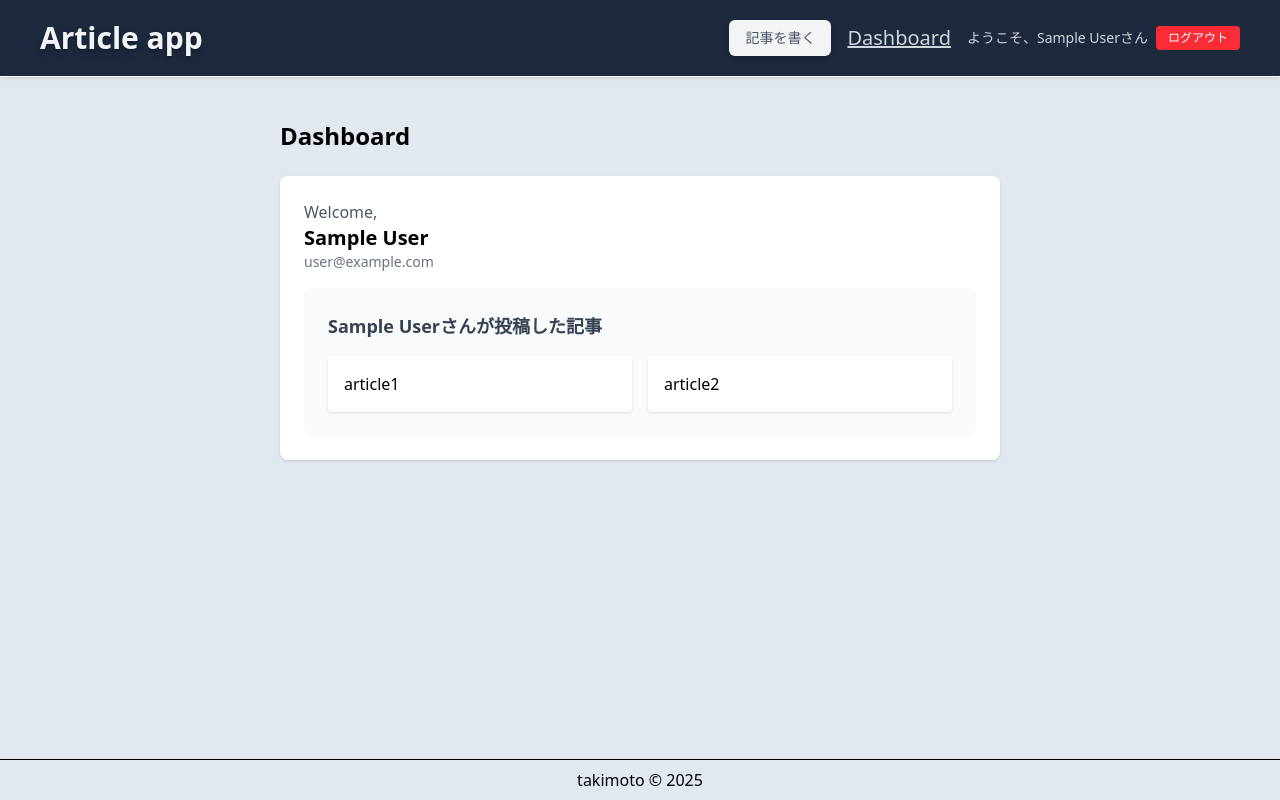
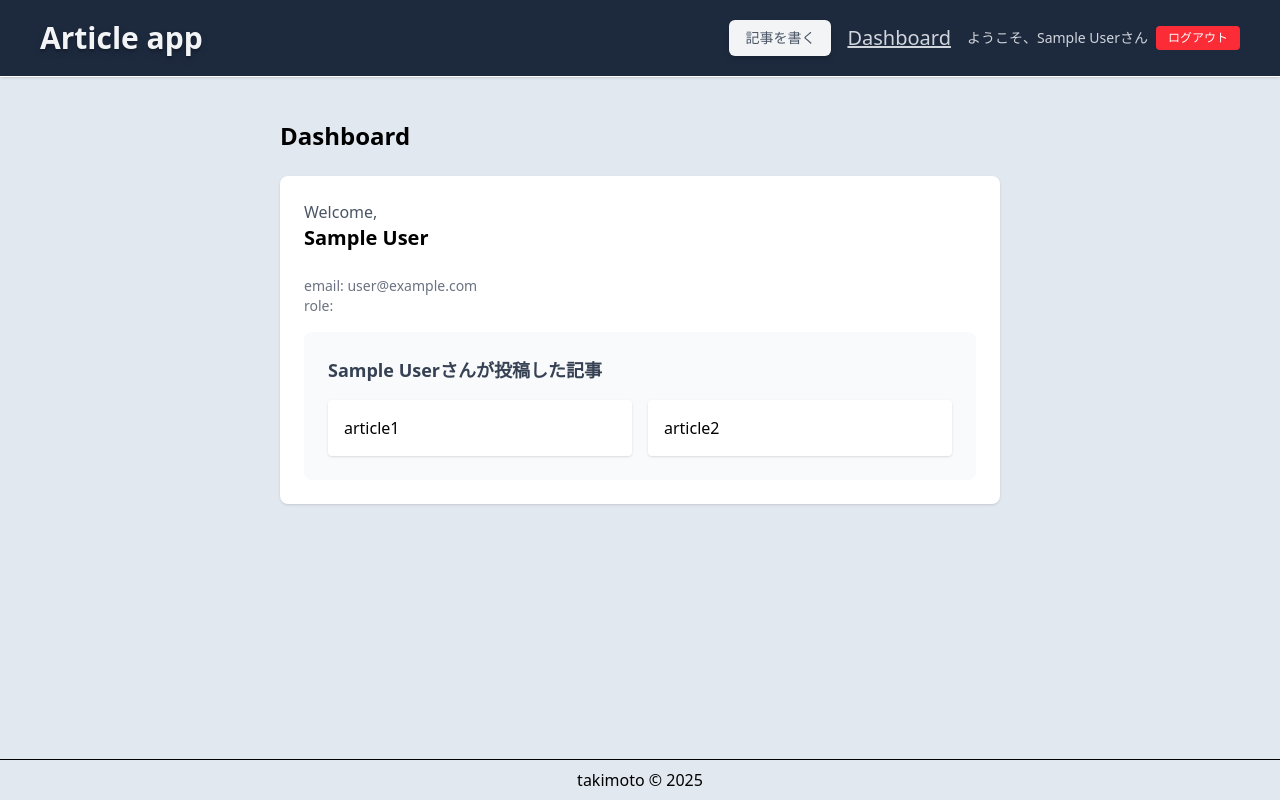
Before and after one commit to toki-sumo/PostNest, a Next.js app: page /dashboard in a window 1280 px wide. Built offline with nearby package versions, Linux system fonts and the light colour scheme; no server answers; sample sign-in values are in the browser's storage.

Commit message:
a little

```diff
--- a/src/app/dashboard/page.tsx
+++ b/src/app/dashboard/page.tsx
@@ -32,8 +32,9 @@ const DashboardPage = () => {
                 {/* ユーザー情報 */}
                 <div>
                     <p className="text-gray-600">Welcome,</p>
-                    <p className="text-xl font-semibold">{session?.user?.name || 'User'}</p>
-                    <p className="text-sm text-gray-500">{session?.user?.email}</p>
+                    <p className="text-xl font-semibold">{session?.user?.name || 'User'}</p><br />
+                    <p className="text-sm text-gray-500">email: {session?.user?.email}</p>
+                    <p className="text-sm text-gray-500">role: {session?.user?.role}</p>
                 </div>
 
                 {/* 投稿記事セクション */}
--- a/src/app/signin/page.tsx
+++ b/src/app/signin/page.tsx
@@ -57,14 +57,8 @@ export default function SignInPage() {
       <h1 className="text-xl font-bold mb-4">ログイン</h1>
 
       <div className="flex flex-col space-y-3 mb-6">
-        {/* Button variant="danger" onClick={() => signIn("google", { callbackUrl: "/dashboard" })}>
-          Googleでログイン
-        </Button> */}
         <OAuthButton provider="google" />
         <OAuthButton provider="github" />
-        {/* <Button variant="secondary" onClick={() => signIn("github", { callbackUrl: "/dashboard" })}>
-          GitHubでログイン
-        </Button> */}
       </div>
 
       {/* 仕切り線 */}
--- a/src/auth.config.ts
+++ b/src/auth.config.ts
@@ -77,29 +77,19 @@ export const authConfig = {
     async jwt({ token, user }) {
       if (user) {
         token.id = user.id;
+        token.role = user?.role;
       }
-      console.log("jwt user : ", user)
+      // console.log("jwt user : ", token)
       console.log("user id : ", token.id)
+      console.log("role : ", token.role)
       return token;
     },
     async session({ session, token }) {
       if (token) {
         session.user.id = token.id as string;
-        // session.user.role = 'guest';
       }
       return session;
     },
-    // async session({ session, user }) {
-    //   // if (session.user) {
-    //   //   session.user.id = user?.id;       // IDを追加（必要であれば）
-    //   //   session.user.role = user?.role;   // PrismaのUser.roleを追加
-    //   // }
-    //   console.log("user : ", user)
-    //   // console.log("session : ", session.user)
-    //   // console.log("session role : ", session.user.role)
-    //   return session;
-    // },
-
   },
 
   pages: {
```
